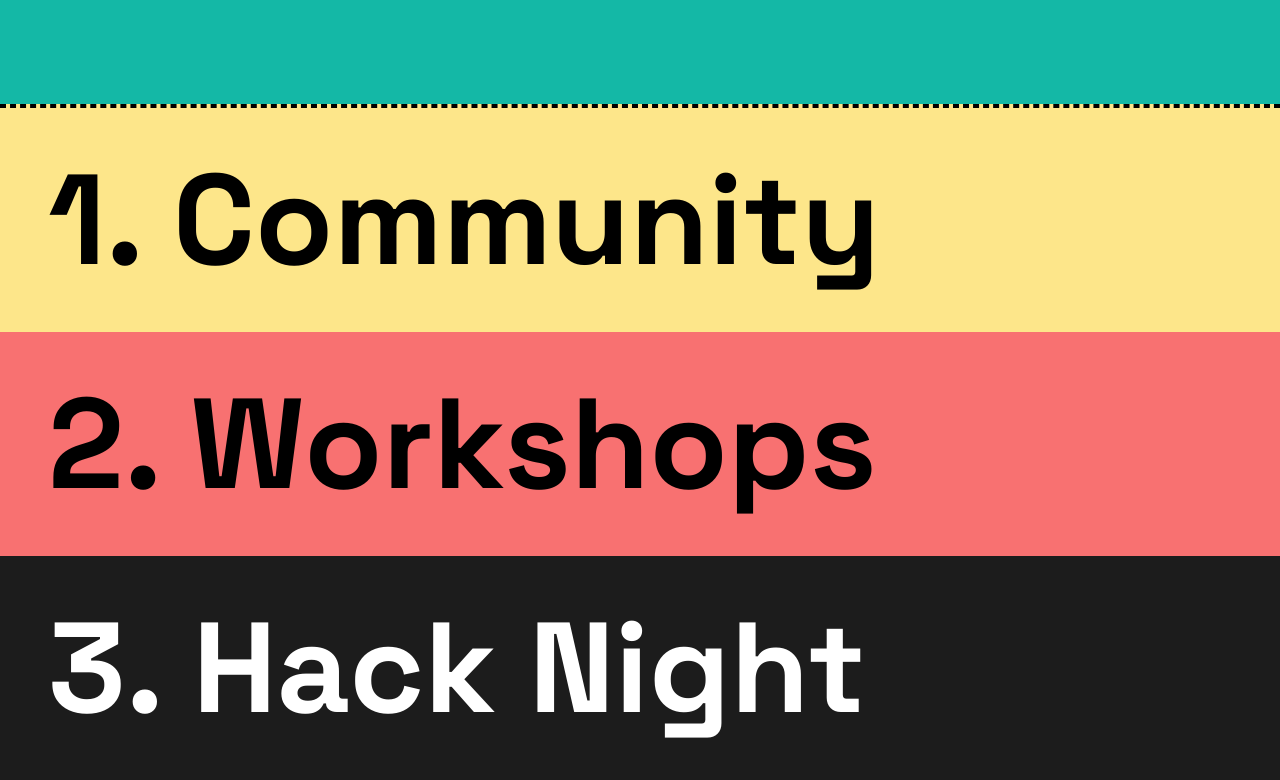
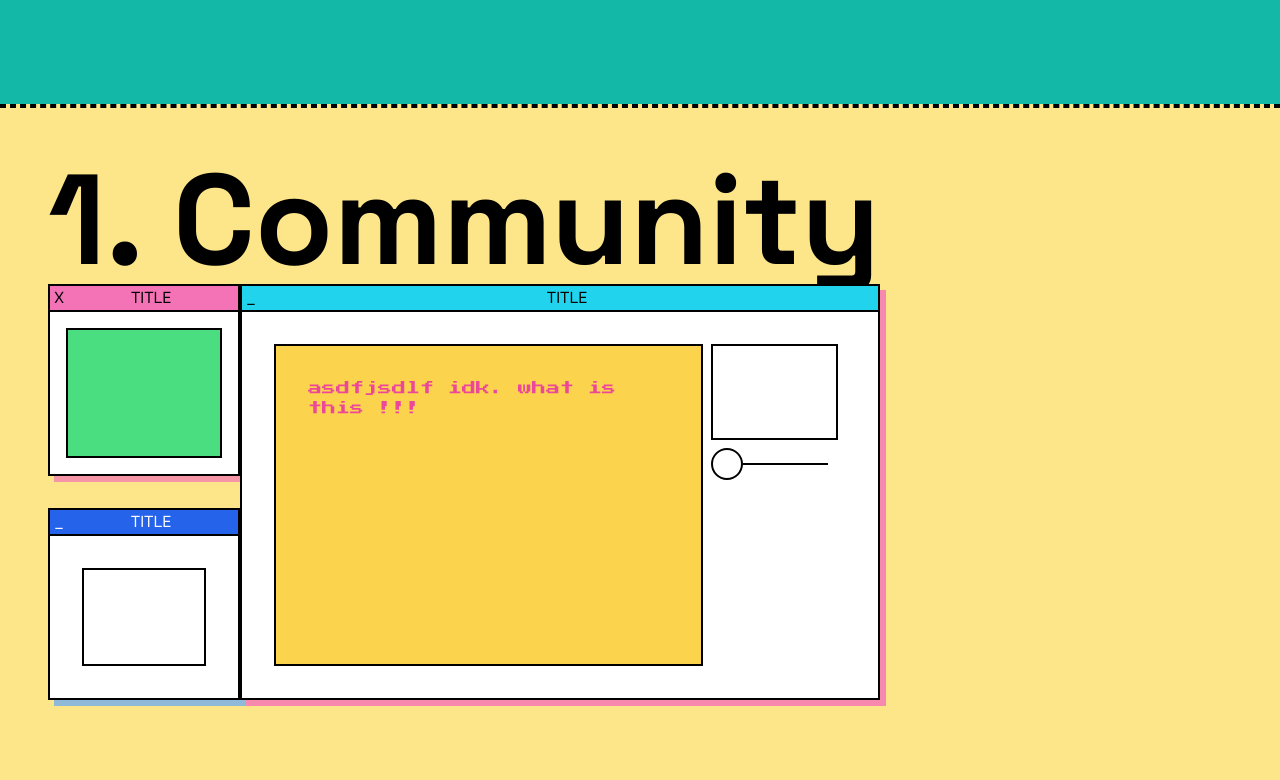
Before and after one commit to purduehackers/site, a Next.js app: page / in a window 1280 px wide. Shown: the part 1500-2280 px from the top of the page. Built offline with nearby package versions, Linux system fonts and the light colour scheme.

Commit message:
added some random windows???

```diff
--- a/components/community.tsx
+++ b/components/community.tsx
@@ -1,9 +1,76 @@
-const Community = () => (
-  <div className="bg-amber-200">
-    <div className="flex flex-col sm:flex-row p-6 sm:p-12">
-      <h1 className="text-5xl sm:text-9xl font-bold">1. Community</h1>
+import Draggable from 'react-draggable'
+import { useState, useContext } from 'react'
+
+import { DraggableContext } from '../context/DraggableContext'
+
+const Community = () => {
+  const { draggable } = useContext(DraggableContext)
+  return (
+    <div className="bg-amber-200 min-h-screen">
+      <div className="flex flex-col sm:p-12">
+        <h1 className="text-5xl sm:text-9xl font-bold">1. Community</h1>
+        <div className="flex">
+          <div className="flex flex-col">
+            <Draggable disabled={!draggable} handle=".handle">
+              <div className="w-48 border-2 border-black flex flex-col justify-between items-center bg-white
+                  h-48 mt-8 sm:mt-0 mb-4 sm:mb-8 shadow-email shadow-pink-400/70">
+                <div className="handle bg-pink-400 w-full flex border-b-2 border-black
+                    cursor-pointer hover:bg-cyan-400 hover:text-white">
+                  <p className="ml-1">X</p>
+                  <div className="grow" />
+                  <p>TITLE</p>
+                  <div className="grow" />
+                </div>
+                <div className="w-full h-full p-4">
+                  <div className="w-full h-full border-2 border-black bg-green-400"></div>
+                </div>
+              </div>
+            </Draggable>
+            <Draggable disabled={!draggable} handle=".handle">
+              <div className="w-48 border-2 border-black flex flex-col justify-between items-center bg-white
+                  h-48 mt-8 sm:mt-0 mb-4 sm:mb-8 shadow-email shadow-blue-400/70">
+                <div className="handle hover:bg-cyan-400 hover:text-black w-full flex border-b-2 border-black
+                    cursor-pointer bg-blue-600 text-white">
+                  <p className="ml-1">_</p>
+                  <div className="grow" />
+                  <p>TITLE</p>
+                  <div className="grow" />
+                </div>
+                <div className="w-full h-full p-8">
+                  <div className="w-full h-full border-2 border-black"></div>
+                </div>
+              </div>
+            </Draggable>
+          </div>
+          <Draggable disabled={!draggable} handle=".handle">
+              <div className="w-[40rem] border-2 border-black flex flex-col justify-between items-center bg-white
+                  h-98 mt-8 sm:mt-0 mb-4 sm:mb-8 shadow-email shadow-pink-400/80">
+                <div className="handle hover:bg-cyan-400 text-black w-full flex border-b-2 border-black
+                    cursor-pointer bg-cyan-400 hover:text-white">
+                  <p className="ml-1">_</p>
+                  <div className="grow" />
+                  <p>TITLE</p>
+                  <div className="grow" />
+                </div>
+                <div className="w-full h-full p-8 flex justify-between">
+                  <div className="border-2 border-black w-3/4 h-full bg-amber-300 text-pink-500 font-pixel
+                      p-8 text-sm">
+                    asdfjsdlf idk. what is this !!!
+                  </div>
+                  <div className="w-3/12 h-full px-2">
+                    <div className="border-2 border-black h-24"></div>
+                    <div className="h-12 py-2 flex items-center">
+                      <div className="border-2 border-black rounded-full w-8 h-8"></div>
+                      <div className="w-2/3 border-2 border-b-0 border-black h-0"></div>
+                    </div>
+                  </div>
+                </div>
+              </div>
+            </Draggable>
+        </div>
+      </div>
     </div>
-  </div>
-)
+  )
+}
 
 export default Community
```
